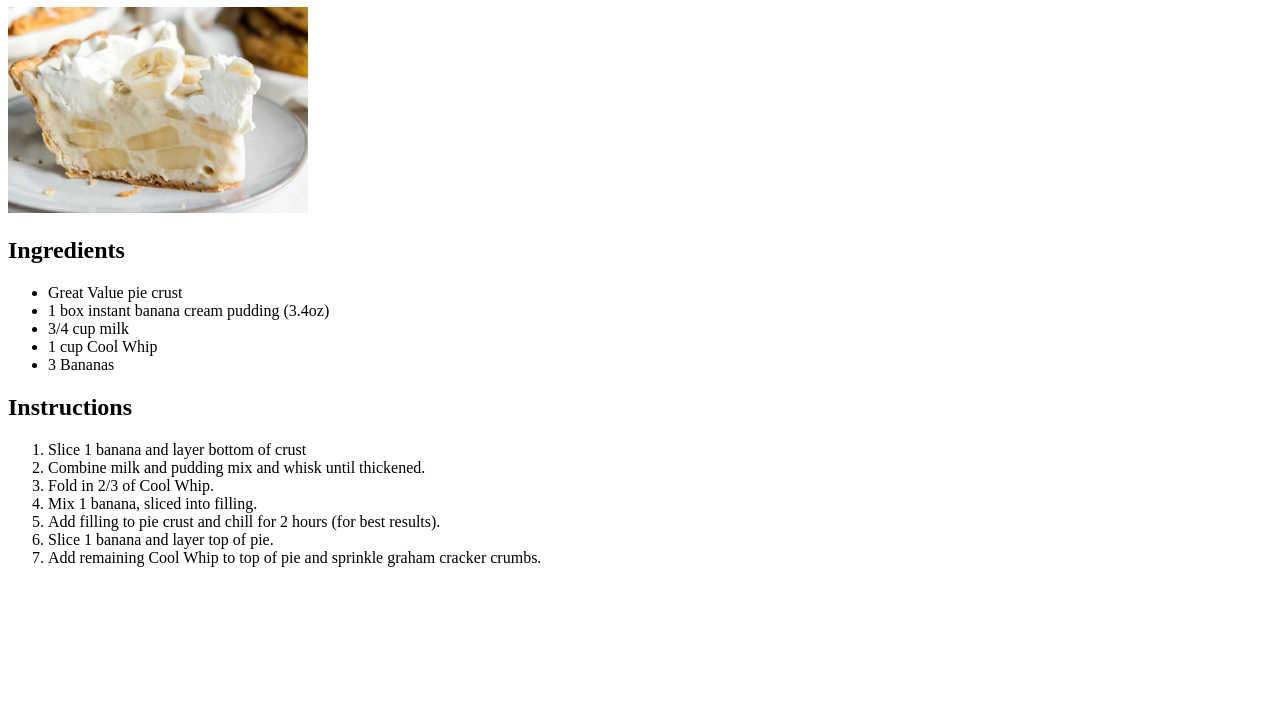
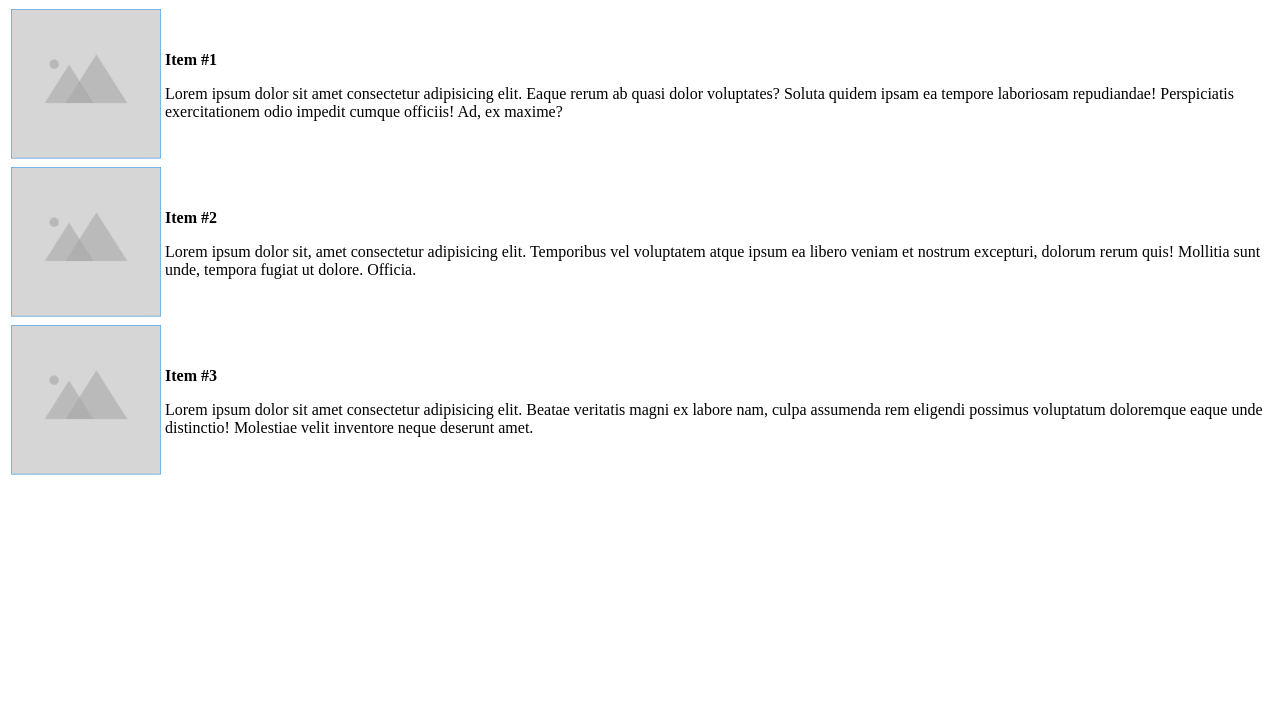
Before and after one commit to ProfessorDinwiddie4/LastName_FirstName_WebsiteFinal, a plain HTML site: page index.html in a window 1280 px wide. Shown: the part 73-800 px from the top of the page. Drawn offline with Linux system fonts and the light colour scheme.

Commit message:
Updated files

```diff
--- a/index.html
+++ b/index.html
@@ -1,32 +1,44 @@
 <!DOCTYPE html>
-<html lang="en" dir="ltr">
-  <head>
-    <meta charset="utf-8">
-    <title>Recipe Card</title>
-    <!-- <link rel="stylesheet" href="css/recipe-card.css">-->
-    <link rel="preconnect" href="https://fonts.googleapis.com">
-  </head>
-  <body>
-      <h1>Simple Sally's Banana Cream Pie</h1>
-      <img src="images/banana-cream-pie.png" width="300" height="auto" alt="">
-      <!-- https://minimalpizza.org/images/banana-pie-image.jpg -->
-      <h2>Ingredients</h2>
-      <ul>
-        <li>Great Value pie crust</li>
-        <li>1 box instant banana cream pudding (3.4oz)</li>
-        <li>3/4 cup milk</li>
-        <li>1 cup Cool Whip</li>
-        <li>3 Bananas</li>
-      </ul>
-      <h2>Instructions</h2>
-      <ol>
-        <li>Slice 1 banana and layer bottom of crust</li>
-        <li>Combine milk and pudding mix and whisk until thickened.</li>
-        <li>Fold in 2/3 of Cool Whip.</li>
-        <li>Mix 1 banana, sliced into filling.</li>
-        <li>Add filling to pie crust and chill for 2 hours (for best results).</li>
-        <li>Slice 1 banana and layer top of pie.</li>
-        <li>Add remaining Cool Whip to top of pie and sprinkle graham cracker crumbs.</li>
-      </ol>
-  </body>
+<html lang="en">
+<head>
+    <meta charset="UTF-8">
+    <meta name="viewport" content="width=device-width, initial-scale=1.0">
+    <title>Review</title>
+</head>
+<body>
+    <table style="width:100%;">
+        <tr>
+            <td colspan="2">
+                <h2 style="text-align: center;">Lorem Ipsum Dolor</h2>
+            </td>
+        </tr>
+        <tr>
+            <td>
+                <img src="images/square-image.png" alt="menu item" width="150">
+            </td>
+            <td>
+                <p><strong>Item #1</strong></p>
+                <p>Lorem ipsum dolor sit amet consectetur adipisicing elit. Eaque rerum ab quasi dolor voluptates? Soluta quidem ipsam ea tempore laboriosam repudiandae! Perspiciatis exercitationem odio impedit cumque officiis! Ad, ex maxime?</p>
+            </td>
+        </tr>
+        <tr>
+            <td>
+                <img src="images/square-image.png" alt="menu item" width="150">
+            </td>
+            <td>
+                <p><strong>Item #2</strong></p>
+                <p>Lorem ipsum dolor sit, amet consectetur adipisicing elit. Temporibus vel voluptatem atque ipsum ea libero veniam et nostrum excepturi, dolorum rerum quis! Mollitia sunt unde, tempora fugiat ut dolore. Officia.</p>
+            </td>
+        </tr>
+        <tr>
+            <td>
+                <img src="images/square-image.png" alt="menu item" width="150">
+            </td>
+            <td>
+                <p><strong>Item #3</strong></p>
+                <p>Lorem ipsum dolor sit amet consectetur adipisicing elit. Beatae veritatis magni ex labore nam, culpa assumenda rem eligendi possimus voluptatum doloremque eaque unde distinctio! Molestiae velit inventore neque deserunt amet.</p>
+            </td>
+        </tr>
+    </table>
+</body>
 </html>
```
Also changed, not shown: images/banana-cream-pie.png (deleted), images/square-image.png (added), 2 other files.
